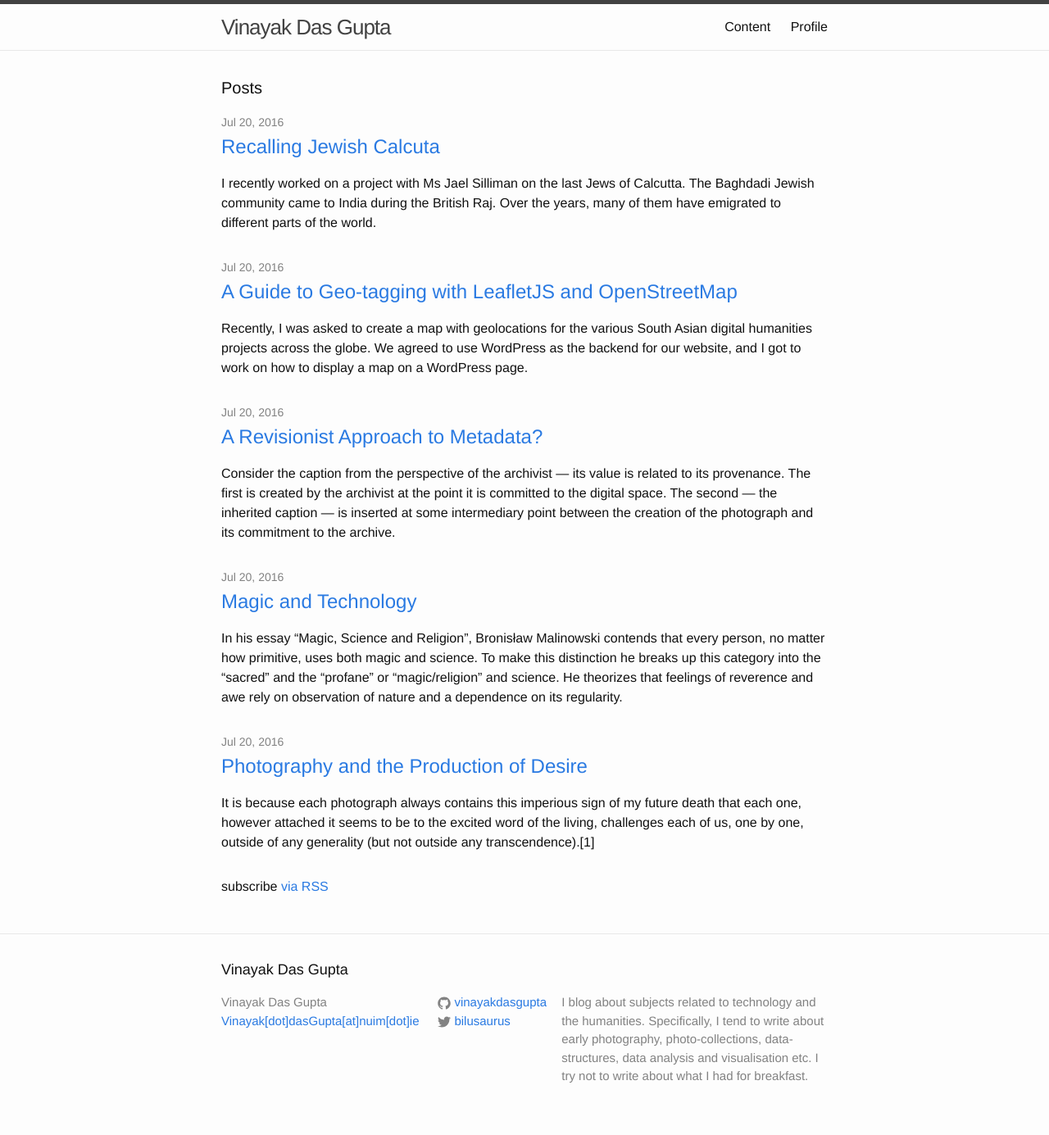
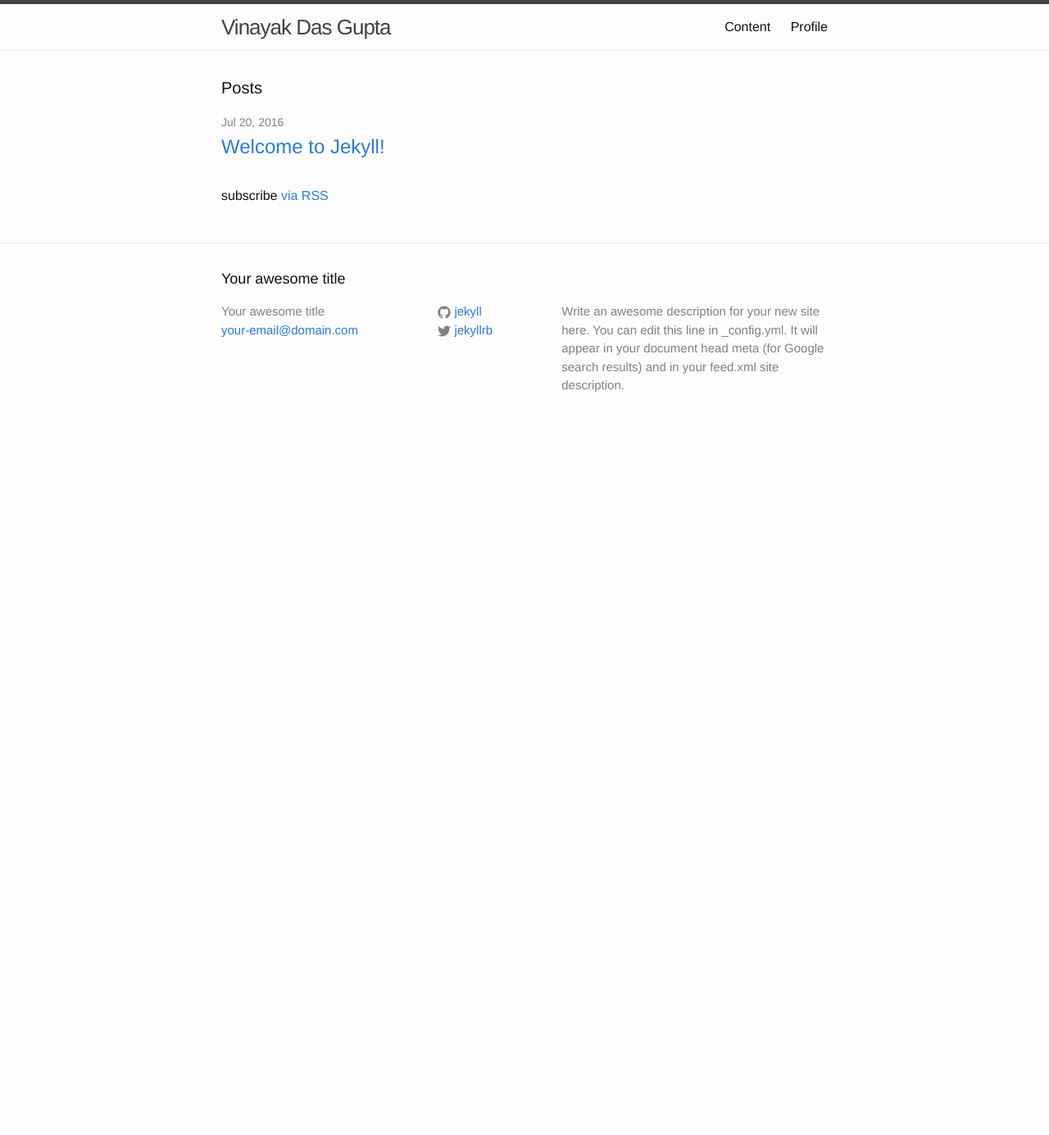
Before and after one commit to vinayakdasgupta/vinayakdasgupta.github.io, a Jekyll site: the page index.html, which Jekyll copies as it is, in a window 1280 px wide. Shown: the whole page at 82% size. Built offline with Jekyll 4.4.1, drawn with Linux system fonts in a browser that asks for light colours; after the commit the page ends 900 px from its top, so only the background shows below that.

Commit message:
blog updated

```diff
--- a/index.html
+++ b/index.html
@@ -1,24 +1,129 @@
----
-layout: default
----
+<!DOCTYPE html>
+<html>
 
-<div class="home">
+  <head>
+  <meta charset="utf-8">
+  <meta http-equiv="X-UA-Compatible" content="IE=edge">
+  <meta name="viewport" content="width=device-width, initial-scale=1">
+
+  <title>Vinayak Das Gupta</title>
+  <meta name="description" content="I blog about subjects related to technology and the humanities. Specifically, I tend to write about early photography, photo-collections, data-structures, data analysis and visualisation etc. I try not to write about what I had for breakfast.
+">
+
+  <link rel="stylesheet" href="/css/main.css">
+  <link rel="canonical" href="http://vinayakdasgupta.github.io/">
+  <link rel="alternate" type="application/rss+xml" title="Your awesome title" href="http://vinayakdasgupta.github.io/feed.xml">
+</head>
+
+
+  <body>
+
+    <header class="site-header">
+
+  <div class="wrapper">
+
+    <a class="site-title" href="/">Vinayak Das Gupta</a>
+
+    <nav class="site-nav">
+      <a href="#" class="menu-icon">
+        <svg viewBox="0 0 18 15">
+          <path fill="#424242" d="M18,1.484c0,0.82-0.665,1.484-1.484,1.484H1.484C0.665,2.969,0,2.304,0,1.484l0,0C0,0.665,0.665,0,1.484,0 h15.031C17.335,0,18,0.665,18,1.484L18,1.484z"/>
+          <path fill="#424242" d="M18,7.516C18,8.335,17.335,9,16.516,9H1.484C0.665,9,0,8.335,0,7.516l0,0c0-0.82,0.665-1.484,1.484-1.484 h15.031C17.335,6.031,18,6.696,18,7.516L18,7.516z"/>
+          <path fill="#424242" d="M18,13.516C18,14.335,17.335,15,16.516,15H1.484C0.665,15,0,14.335,0,13.516l0,0 c0-0.82,0.665-1.484,1.484-1.484h15.031C17.335,12.031,18,12.696,18,13.516L18,13.516z"/>
+        </svg>
+      </a>
+
+      <div class="trigger">
+
+
+          <a class="page-link" href="/content/">Content</a>
+		  <a class="page-link" href="/profile/">Profile</a>
+
+
+
+
+
+
+
+
+      </div>
+    </nav>
+
+  </div>
+
+</header>
+
+
+    <div class="page-content">
+      <div class="wrapper">
+        <div class="home">
 
   <h1 class="page-heading">Posts</h1>
 
   <ul class="post-list">
-    {% for post in site.posts %}
+
       <li>
-        <span class="post-meta">{{ post.date | date: "%b %-d, %Y" }}</span>
+        <span class="post-meta">Jul 20, 2016</span>
 
         <h2>
-          <a class="post-link" href="{{ post.url | prepend: site.baseurl }}">{{ post.title }}</a>
-		</h2>
-		  <p>{{post.excerpt}}</p>
+          <a class="post-link" href="/jekyll/update/2016/07/20/welcome-to-jekyll.html">Welcome to Jekyll!</a>
+        </h2>
       </li>
-    {% endfor %}
+
   </ul>
 
-  <p class="rss-subscribe">subscribe <a href="{{ "/feed.xml" | prepend: site.baseurl }}">via RSS</a></p>
+  <p class="rss-subscribe">subscribe <a href="/feed.xml">via RSS</a></p>
 
 </div>
+
+      </div>
+    </div>
+
+    <footer class="site-footer">
+
+  <div class="wrapper">
+
+    <h2 class="footer-heading">Your awesome title</h2>
+
+    <div class="footer-col-wrapper">
+      <div class="footer-col footer-col-1">
+        <ul class="contact-list">
+          <li>Your awesome title</li>
+          <li><a href="mailto:your-email@domain.com">your-email@domain.com</a></li>
+        </ul>
+      </div>
+
+      <div class="footer-col footer-col-2">
+        <ul class="social-media-list">
+
+          <li>
+            <a href="https://github.com/jekyll"><span class="icon icon--github"><svg viewBox="0 0 16 16"><path fill="#828282" d="M7.999,0.431c-4.285,0-7.76,3.474-7.76,7.761 c0,3.428,2.223,6.337,5.307,7.363c0.388,0.071,0.53-0.168,0.53-0.374c0-0.184-0.007-0.672-0.01-1.32 c-2.159,0.469-2.614-1.04-2.614-1.04c-0.353-0.896-0.862-1.135-0.862-1.135c-0.705-0.481,0.053-0.472,0.053-0.472 c0.779,0.055,1.189,0.8,1.189,0.8c0.692,1.186,1.816,0.843,2.258,0.645c0.071-0.502,0.271-0.843,0.493-1.037 C4.86,11.425,3.049,10.76,3.049,7.786c0-0.847,0.302-1.54,0.799-2.082C3.768,5.507,3.501,4.718,3.924,3.65 c0,0,0.652-0.209,2.134,0.796C6.677,4.273,7.34,4.187,8,4.184c0.659,0.003,1.323,0.089,1.943,0.261 c1.482-1.004,2.132-0.796,2.132-0.796c0.423,1.068,0.157,1.857,0.077,2.054c0.497,0.542,0.798,1.235,0.798,2.082 c0,2.981-1.814,3.637-3.543,3.829c0.279,0.24,0.527,0.713,0.527,1.437c0,1.037-0.01,1.874-0.01,2.129 c0,0.208,0.14,0.449,0.534,0.373c3.081-1.028,5.302-3.935,5.302-7.362C15.76,3.906,12.285,0.431,7.999,0.431z"/></svg>
+</span><span class="username">jekyll</span></a>
+
+          </li>
+
+
+
+          <li>
+            <a href="https://twitter.com/jekyllrb"><span class="icon icon--twitter"><svg viewBox="0 0 16 16"><path fill="#828282" d="M15.969,3.058c-0.586,0.26-1.217,0.436-1.878,0.515c0.675-0.405,1.194-1.045,1.438-1.809c-0.632,0.375-1.332,0.647-2.076,0.793c-0.596-0.636-1.446-1.033-2.387-1.033c-1.806,0-3.27,1.464-3.27,3.27 c0,0.256,0.029,0.506,0.085,0.745C5.163,5.404,2.753,4.102,1.14,2.124C0.859,2.607,0.698,3.168,0.698,3.767 c0,1.134,0.577,2.135,1.455,2.722C1.616,6.472,1.112,6.325,0.671,6.08c0,0.014,0,0.027,0,0.041c0,1.584,1.127,2.906,2.623,3.206 C3.02,9.402,2.731,9.442,2.433,9.442c-0.211,0-0.416-0.021-0.615-0.059c0.416,1.299,1.624,2.245,3.055,2.271 c-1.119,0.877-2.529,1.4-4.061,1.4c-0.264,0-0.524-0.015-0.78-0.046c1.447,0.928,3.166,1.469,5.013,1.469 c6.015,0,9.304-4.983,9.304-9.304c0-0.142-0.003-0.283-0.009-0.423C14.976,4.29,15.531,3.714,15.969,3.058z"/></svg>
+</span><span class="username">jekyllrb</span></a>
+
+          </li>
+
+        </ul>
+      </div>
+
+      <div class="footer-col footer-col-3">
+        <p>Write an awesome description for your new site here. You can edit this line in _config.yml. It will appear in your document head meta (for Google search results) and in your feed.xml site description.
+</p>
+      </div>
+    </div>
+
+  </div>
+
+</footer>
+
+
+  </body>
+
+</html>
```
Also changed, not shown: index_old.html (added, +24 -0 lines).
